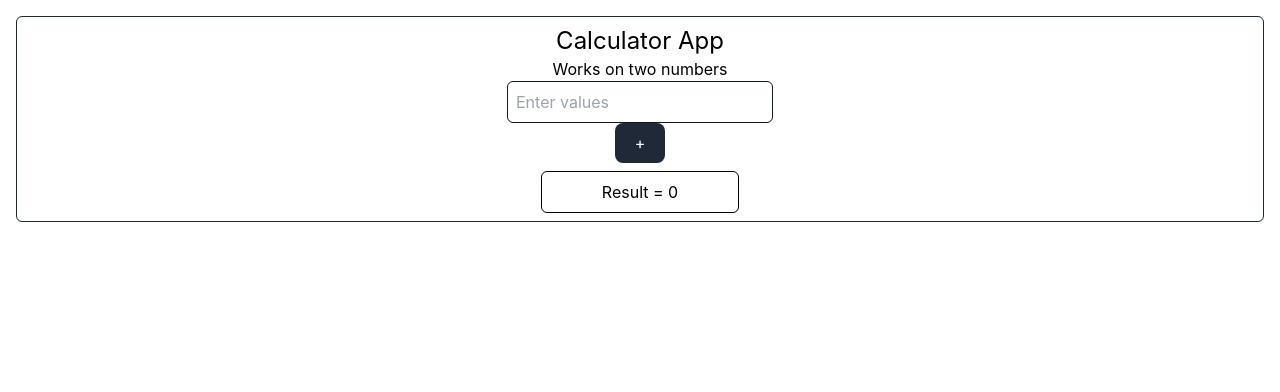
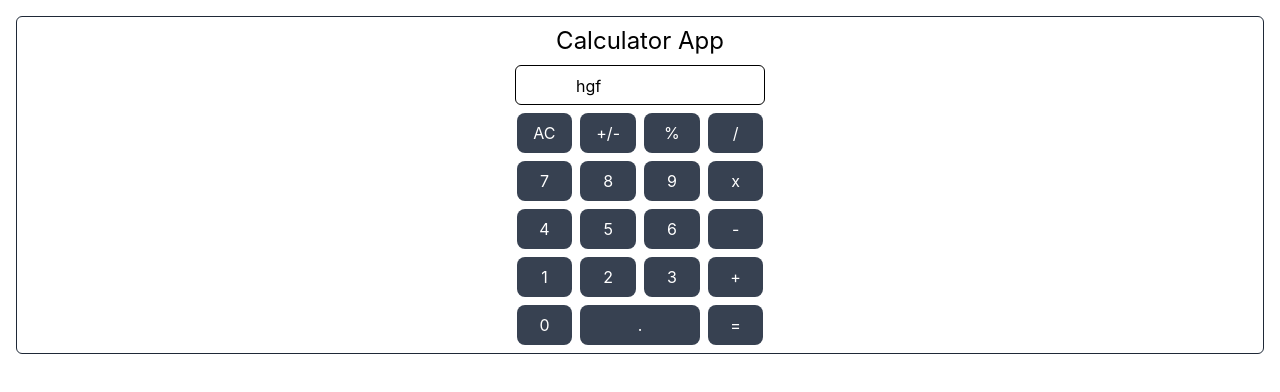
Before and after one commit to Dev-VictorK/react-calculator-app, a React (Create React App) app: page / in a window 1280 px wide. Shown: the top 392 px of the page. Built offline with nearby package versions, Linux system fonts and the light colour scheme.

Commit message:
Revamped ui

```diff
--- a/src/App.js
+++ b/src/App.js
@@ -1,8 +1,7 @@
-import { useEffect, useState } from 'react';
 import Display from './Display';
 import './index.css';
-import InputForm from './InputForm';
-import Operations from './Operations';
+import ButtonPanel from './ButtonPanel';
+import { useState } from 'react';
 {/**Calculator
 
 Basic arithmetic.
@@ -10,35 +9,13 @@ Basic arithmetic.
 Use React state to update the display.
 */}
 function App() {
-  const [result, setResult] = useState(0);
-  const [input, setInput] = useState("");
-  const [operation, setOperation] = useState(null);
-
-  const calcResult = () => {
-    if (input !== "" && input.includes("+")) {
-      let opIndex = input.indexOf("+");
-      let firstNum = Number(input.slice(0, opIndex));
-      if (input.length > opIndex) {
-        let secondNum = Number(input.slice(opIndex + 1));
-        if (!Number.isNaN(firstNum) && !Number.isNaN(secondNum)) {
-          let ans = firstNum + secondNum;
-          setResult(ans);
-        }
-      }
-    }
-  }
-
-  useEffect(() => {
-    calcResult();
-  }, [input])
+  const [expression, setExpression] = useState("hgf");
 
   return (
     <div className="flex flex-col justify-center items-center border p-2 rounded-md border-gray-800 m-4">
       <h1 className="text-2xl text-bold">Calculator App</h1>
-      <p>Works on two numbers</p>
-      <InputForm input={input} setInput={setInput} />
-      <Operations setOperation={setOperation} />
-      <Display result={result} />
+      <Display expression={expression} />
+      <ButtonPanel setExpression={setExpression} />
     </div>
   );
 }
--- /dev/null
+++ b/src/Button.js
@@ -0,0 +1,11 @@
+function Button(props) {
+    return (
+        <button
+            className="text-white w-full bg-gray-700 px-4 py-2 rounded-lg"
+            onClick={(e) => props.setExpression(e.target.value)}
+            value={props.value}>
+            {props.value}
+        </button>
+    )
+}
+export default Button;
--- /dev/null
+++ b/src/ButtonPanel.js
@@ -0,0 +1,35 @@
+import Button from "./Button";
+
+function ButtonPanel(props) {
+    return (
+        <div className="grid grid-cols-4 gap-2 mt-2">
+            <Button value="AC" setExpression={props.setExpression} />
+            <Button value="+/-" setExpression={props.setExpression} />
+            <Button value="%" setExpression={props.setExpression} />
+            <Button value="/" setExpression={props.setExpression} />
+
+            <Button value="7" setExpression={props.setExpression} />
+            <Button value="8" setExpression={props.setExpression} />
+            <Button value="9" setExpression={props.setExpression} />
+            <Button value="x" setExpression={props.setExpression} />
+
+            <Button value="4" setExpression={props.setExpression} />
+            <Button value="5" setExpression={props.setExpression} />
+            <Button value="6" setExpression={props.setExpression} />
+            <Button value="-" setExpression={props.setExpression} />
+
+            <Button value="1" setExpression={props.setExpression} />
+            <Button value="2" setExpression={props.setExpression} />
+            <Button value="3" setExpression={props.setExpression} />
+            <Button value="+" setExpression={props.setExpression} />
+
+            <Button value="0" setExpression={props.setExpression} />
+            <div className="col-span-2">
+                <Button value="." setExpression={props.setExpression} />
+            </div>
+            <Button value="=" setExpression={props.setExpression} />
+        </div>
+    )
+}
+
+export default ButtonPanel;
--- a/src/Display.js
+++ b/src/Display.js
@@ -1,9 +1,7 @@
 function Display(props){
     return(
-        <div className="mt-2 p-2 border border-black px-[60px] rounded-md">
-            <div>
-                Result = {Number(props.result)}
-            </div>
+        <div className="mt-2 p-2 w-[250px] h-[40px] border border-black px-[60px] rounded-md">
+           {props.expression}
         </div>
     )
 }
--- a/src/InputForm.js
+++ /dev/null
@@ -1,14 +0,0 @@
-import { useEffect, useState } from "react";
-
-function InputForm(props) {
-
-    return (
-        <>
-            <input className="border border-gray-900 rounded-md p-2"
-                value={props.input}
-                onChange={(e) => props.setInput(e.target.value)}
-                placeholder="Enter values" />
-        </>
-    )
-}
-export default InputForm;
--- a/src/Operations.js
+++ /dev/null
@@ -1,18 +0,0 @@
-function Operations(props) {
-
-    const handleClick = (e) => {
-        props.setOperation(e.target.value);
-    }
-
-    return (
-        <div className="flex gap-2">
-            <button
-            onClick={handleClick}
-            className="text-white bg-gray-800 px-5 py-2 rounded-lg">
-                +
-            </button>
-        </div>
-    )
-}
-
-export default Operations;
```
